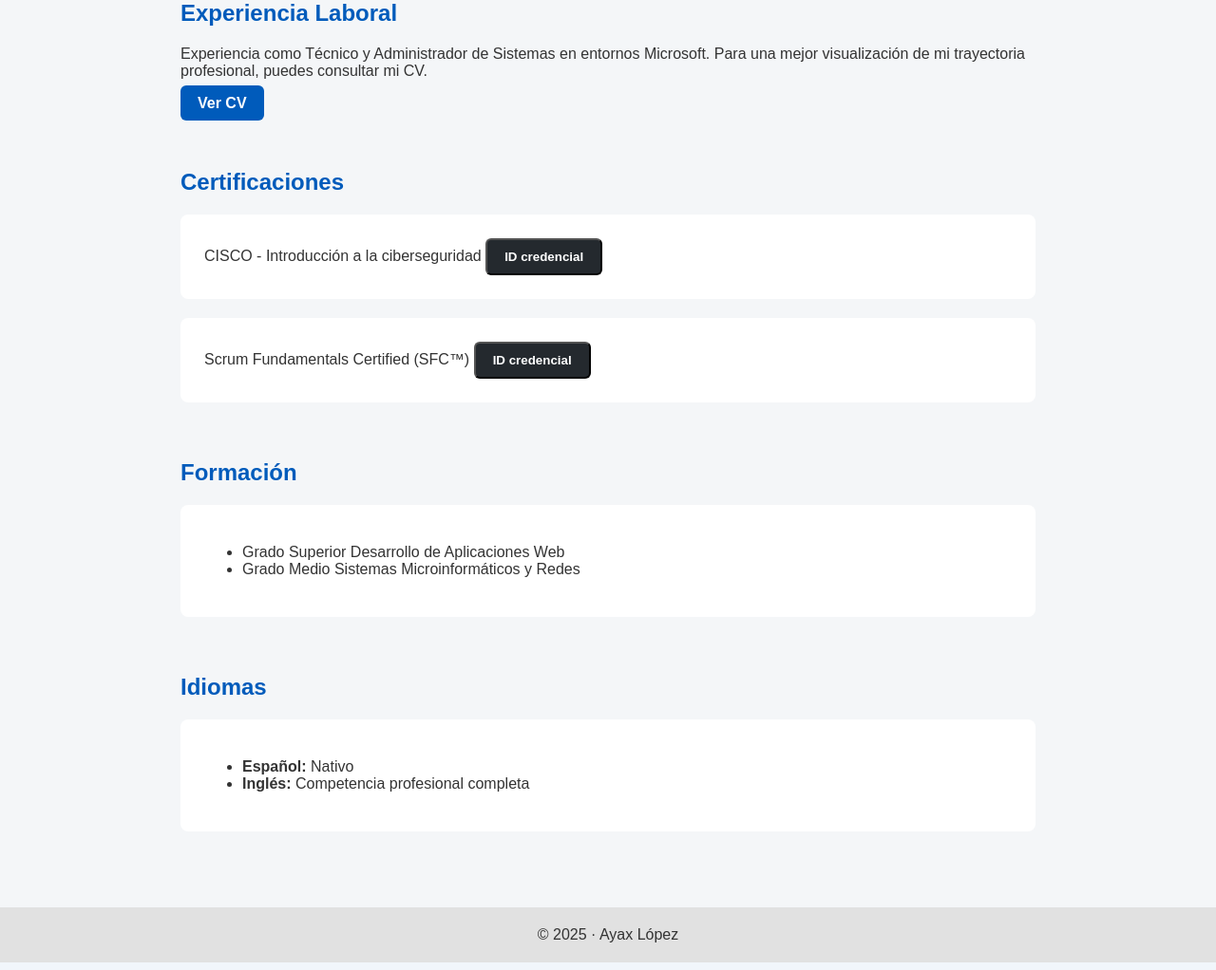
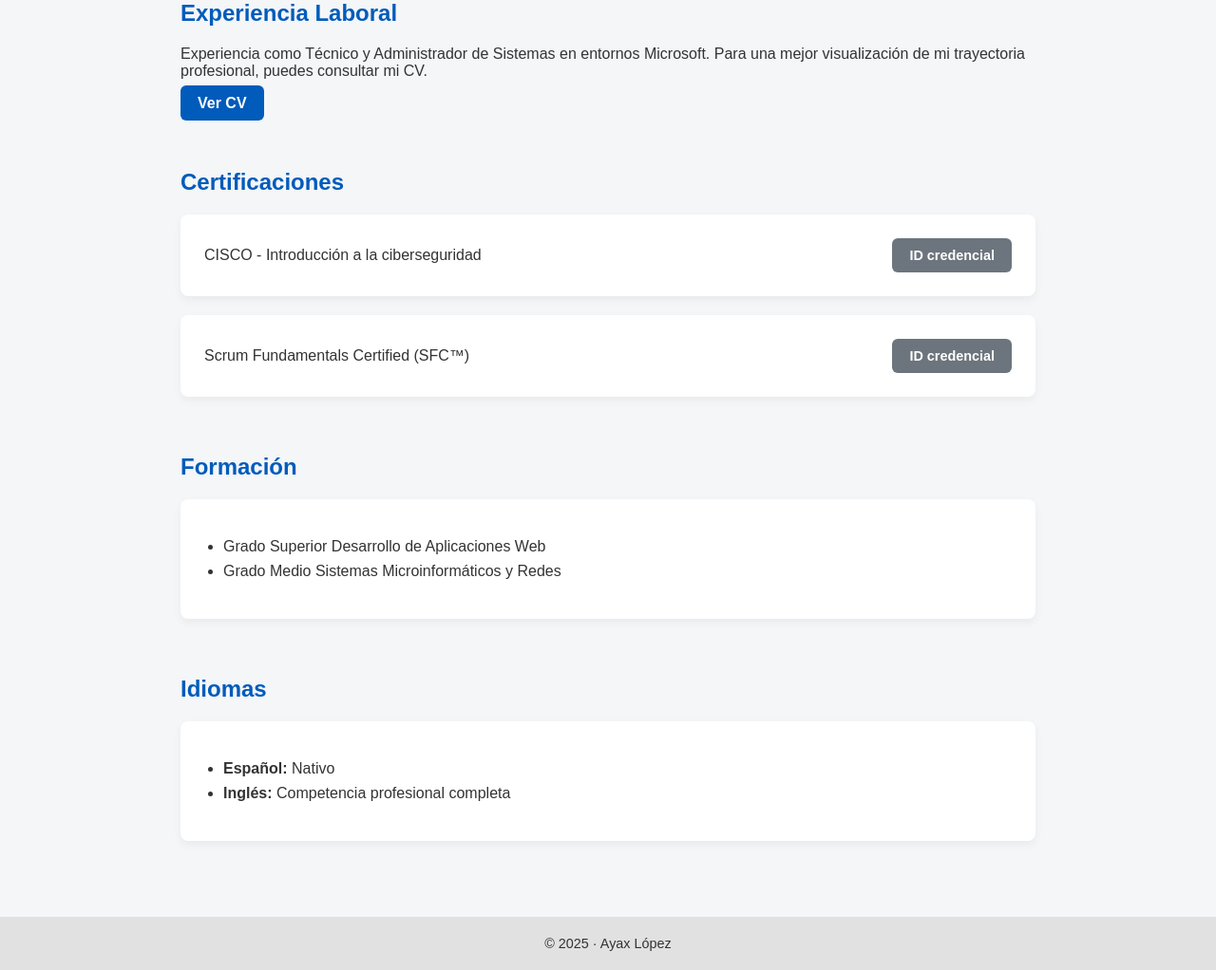
Before and after one commit to Ayaxlc/Ayaxlc.github.io, a PHP site: page / in a window 1280 px wide. Shown: the part 772-1794 px from the top of the page at 95% size. Run offline with PHP 8.4, Linux system fonts and the light colour scheme.

Commit message:
Update style.css

```diff
--- a/style.css
+++ b/style.css
@@ -21,14 +21,16 @@ body {
     flex-wrap: wrap;
 }
 
-/* BOTONES */
+/* BOTONES GENERALES */
 .btn {
     text-decoration: none;
     padding: 10px 18px;
     border-radius: 6px;
-    background-color: #24292e;
+    background-color: #24292e; /* gris GitHub */
     color: white;
     font-weight: 600;
+    cursor: pointer;
+    border: none;
     transition: background-color 0.25s ease;
 }
 
@@ -36,15 +38,28 @@ body {
     background-color: #000;
 }
 
-.btn-project {
+/* BOTONES DE PROYECTO / CV */
+.btn-project,
+.btn-proyecto {
     background-color: #005bbb;
 }
 
-.btn-project:hover {
+.btn-project:hover,
+.btn-proyecto:hover {
     background-color: #003f80;
 }
 
-/* CONTENEDOR */
+/* BOTÓN CREDENCIAL */
+.btn-credential {
+    background-color: #6c757d;
+    font-size: 0.9rem;
+}
+
+.btn-credential:hover {
+    background-color: #495057;
+}
+
+/* CONTENEDORES */
 .container {
     max-width: 900px;
     margin: 60px auto;
@@ -55,12 +70,37 @@ h2 {
     color: #005bbb;
 }
 
-/* TARJETAS */
-.project-card {
+/* TARJETAS (HTML + JS) */
+.project-card,
+.proyecto-card {
     background-color: white;
     padding: 25px;
     border-radius: 8px;
     margin-top: 20px;
+    box-shadow: 0 4px 10px rgba(0,0,0,0.05);
+}
+
+/* PROYECTOS */
+.botones-proyecto {
+    margin-top: 15px;
+}
+
+/* CERTIFICACIONES */
+.cert-item {
+    display: flex;
+    justify-content: space-between;
+    align-items: center;
+    gap: 15px;
+    flex-wrap: wrap;
+}
+
+/* LISTAS */
+ul {
+    padding-left: 20px;
+}
+
+li {
+    margin-bottom: 8px;
 }
 
 /* FOOTER */
@@ -69,4 +109,5 @@ footer {
     text-align: center;
     padding: 20px;
     margin-top: 80px;
+    font-size: 0.9rem;
 }
```
